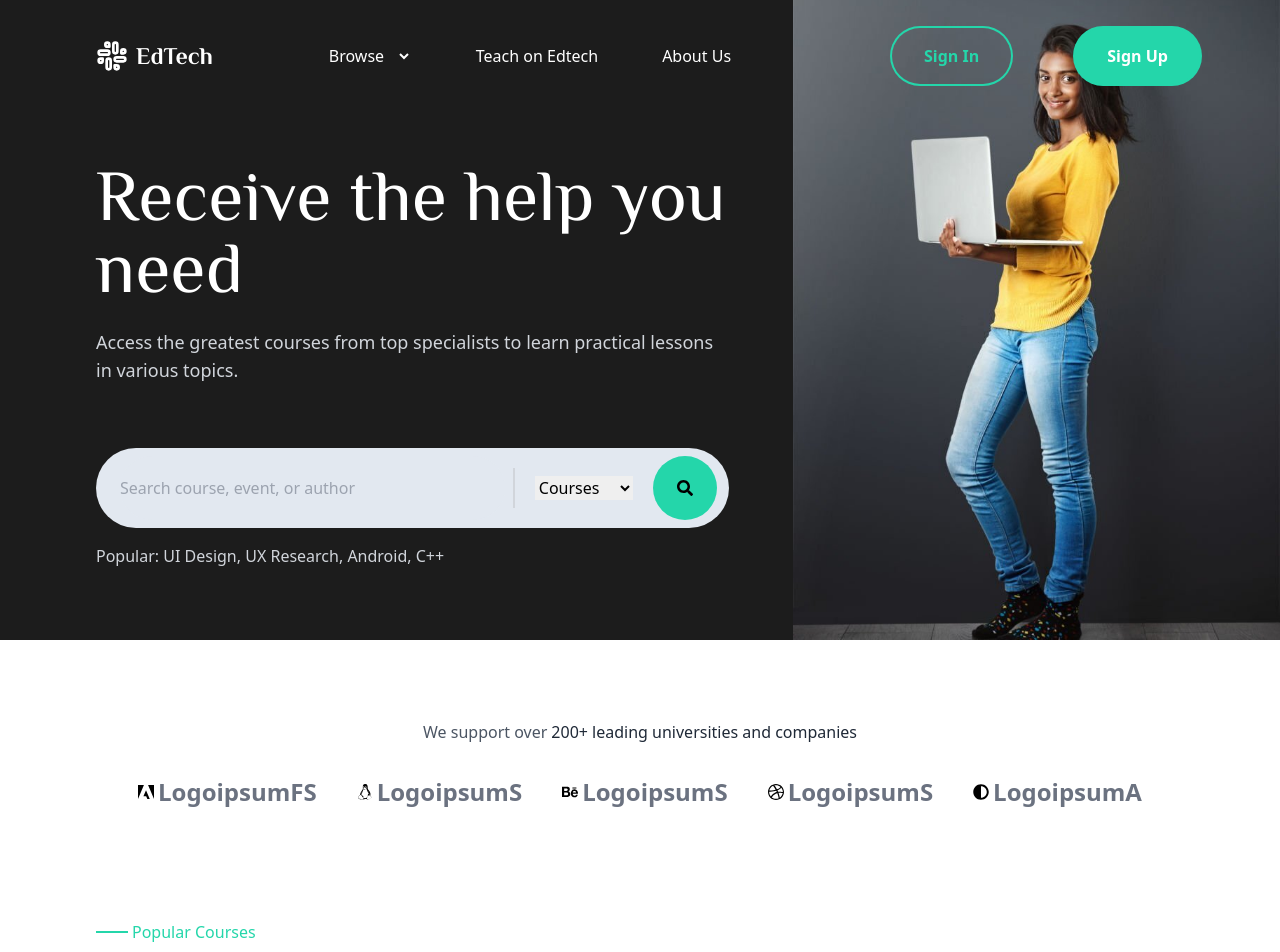
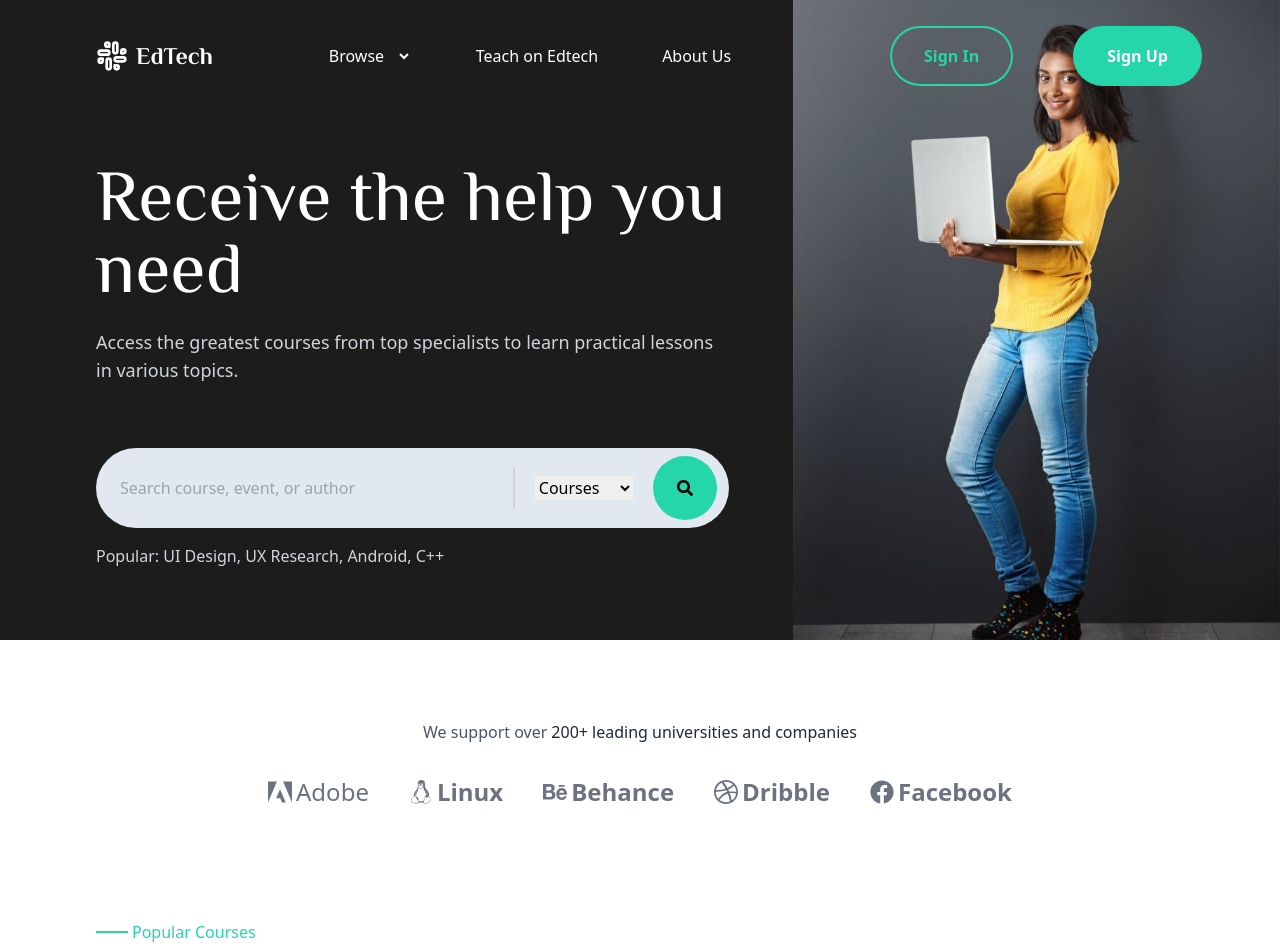
Before and after one commit to sejarparvez/EdTech, a React (Vite) app: page / in a window 1280 px wide. Shown: the top 952 px of the page. Built offline with nearby package versions, Linux system fonts and the light colour scheme.

Commit message:
improve icons

```diff
--- a/src/components/Home/Companies.tsx
+++ b/src/components/Home/Companies.tsx
@@ -1,4 +1,4 @@
-import { FaAdjust } from "react-icons/fa";
+import { FaFacebook } from "react-icons/fa";
 import { SiAdobe, SiBehance, SiDribbble, SiLinux } from "react-icons/si";
 
 export default function Companies() {
@@ -11,25 +11,25 @@ export default function Companies() {
         </span>
       </div>
       <div className="flex flex-wrap items-center justify-center gap-4 md:gap-10">
-        <div className="flex items-center gap-1">
+        <div className="flex items-center gap-1 text-2xl font-bol text-gray-500">
           <SiAdobe />
-          <div className="text-2xl font-bold text-gray-500">LogoipsumFS</div>
+          <div>Adobe</div>
         </div>
-        <div className="flex items-center gap-1">
+        <div className="flex items-center gap-1 text-2xl font-bold text-gray-500">
           <SiLinux />
-          <div className="text-2xl font-bold text-gray-500">LogoipsumS</div>
+          <div>Linux</div>
         </div>
-        <div className="flex items-center gap-1">
+        <div className="flex items-center gap-1 text-2xl font-bold text-gray-500">
           <SiBehance />
-          <div className="text-2xl font-bold text-gray-500">LogoipsumS</div>
+          <div>Behance</div>
         </div>
-        <div className="flex items-center gap-1">
+        <div className="flex items-center gap-1 text-2xl font-bold text-gray-500">
           <SiDribbble />
-          <div className="text-2xl font-bold text-gray-500">LogoipsumS</div>
+          <div>Dribble</div>
         </div>
-        <div className="flex items-center gap-1">
-          <FaAdjust />
-          <div className="text-2xl font-bold text-gray-500">LogoipsumA</div>
+        <div className="flex items-center gap-1 text-2xl font-bold text-gray-500">
+          <FaFacebook />
+          <div>Facebook</div>
         </div>
       </div>
     </div>
```
